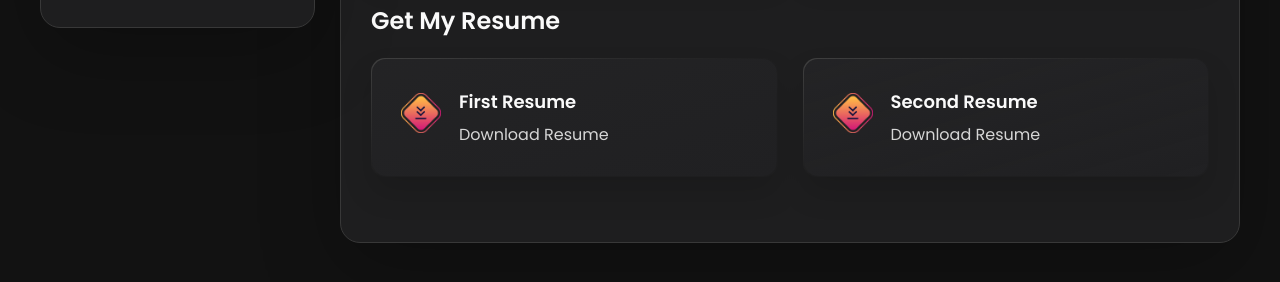
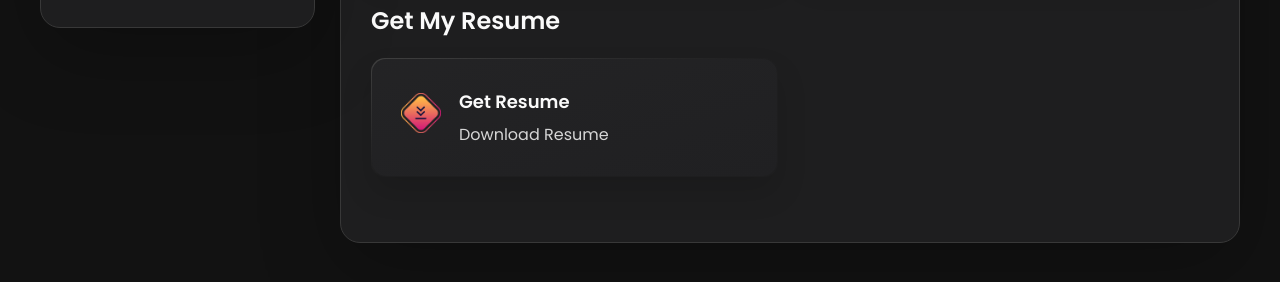
Before and after one commit to rhm856591/rahamtullah-portfolio, a plain HTML site: page frontend/index.html in a window 1280 px wide. Shown: the part 778-1060 px from the top of the page. Drawn offline with nearby package versions, Linux system fonts and the light colour scheme.

Commit message:
Add: adding new resume

```diff
--- a/frontend/index.html
+++ b/frontend/index.html
@@ -316,15 +316,15 @@
               </div>
 
               <div class="service-content-box">
-                <h4 class="h4 service-item-title">First Resume</h4>
+                <h4 class="h4 service-item-title">Get Resume</h4>
 
                 <!-- a with click download -->
-                <a href="./assets/images/Rahamtullah_3jul.pdf" target="_blank" title="Download" download
+                <a href="./assets/images/Rahamtullah_22sep.pdf" target="_blank" title="Download" download
                   style="color: #D6D6D6;" class="button download-resume">Download Resume</a>
               </div>
 
             </li>
-            <li class="service-item">
+            <!-- <li class="service-item">
 
               <div class="service-icon-box">
                 <img src="./assets/images/Download.png
@@ -334,12 +334,12 @@
               <div class="service-content-box">
                 <h4 class="h4 service-item-title">Second Resume</h4>
 
-                <!-- a with click download -->
+                a with click download
                 <a href="./assets/images/Rahamtullah_3july.pdf" target="_blank" title="Download" download
                   style="color: #D6D6D6;" class="button download-resume">Download Resume</a>
               </div>
 
-            </li>
+            </li> -->
 
           </ul>
 
```
Also changed, not shown: 4 other files.
